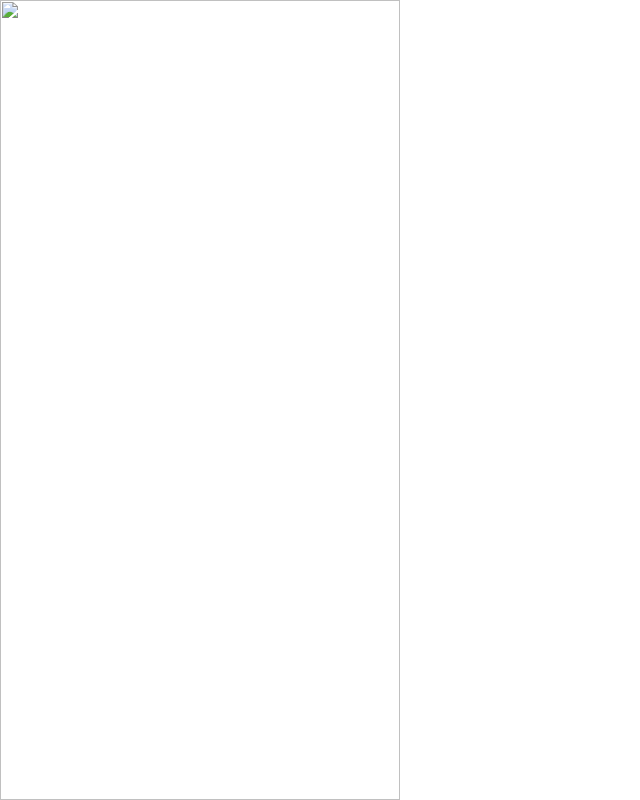
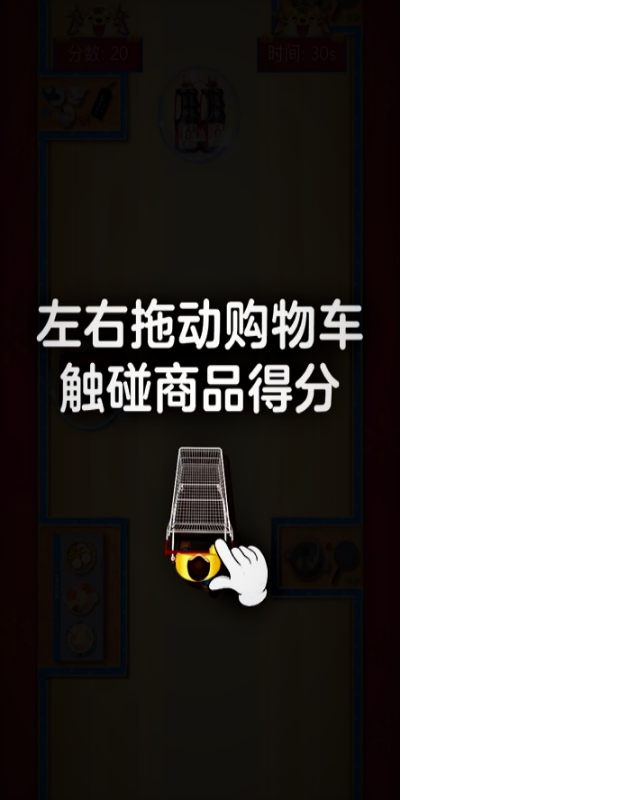
Before and after one commit to rohit83100/game, a plain HTML site: page front-page.html in a window 1280 px wide. Shown: the whole page, without its empty margins (0-640 px from the left). Drawn offline with Linux system fonts and the light colour scheme.

Commit message:
Update front-page.html

```diff
--- a/front-page.html
+++ b/front-page.html
@@ -13,10 +13,10 @@
 
       </div>
       <div class="startScreen ">
-<img src="images/second.png" class="first" alt="">
+<img src="second.png" class="first" alt="">
       </div>
       <div class="endScreen">
-<!-- <img src="images/last.png" alt=""> -->
+<!-- <img src="last.png" alt=""> -->
       </div>
       <div class="gameArea hide" >
         <div id="car"></div>
```
